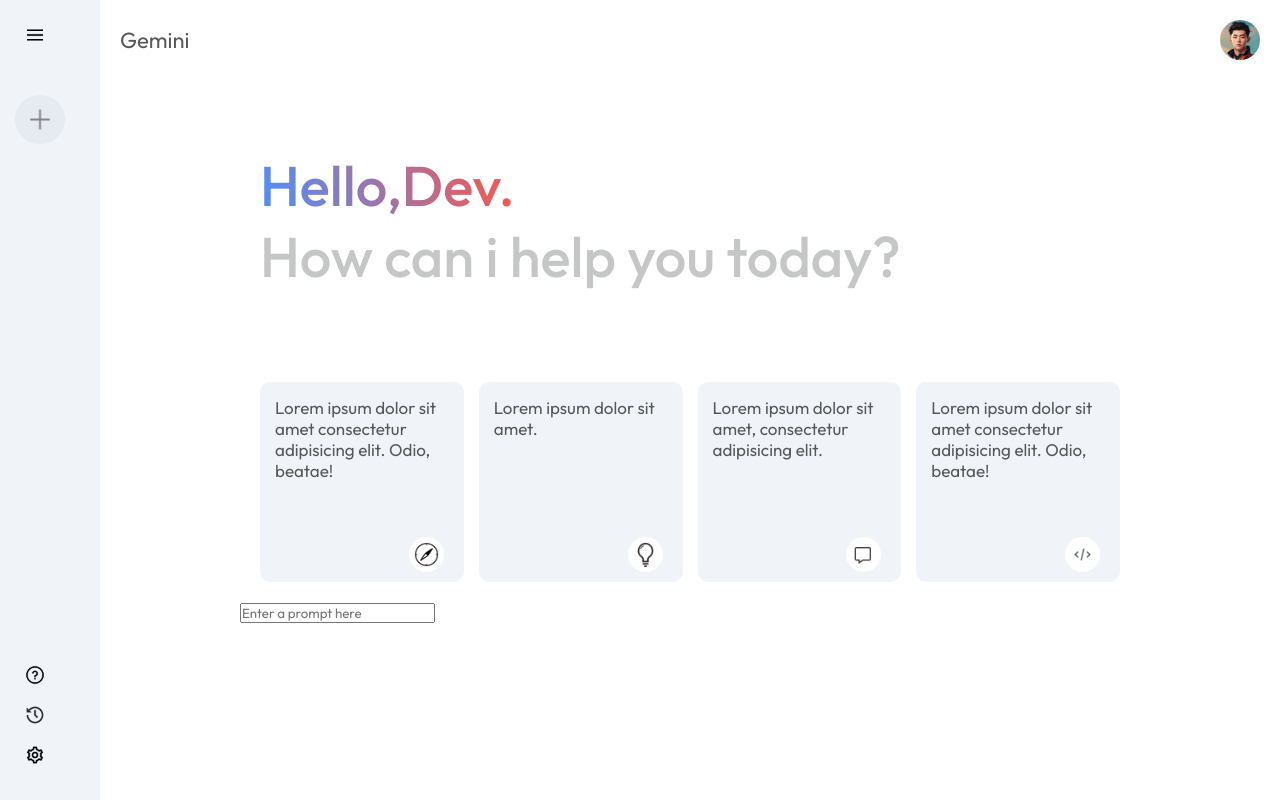
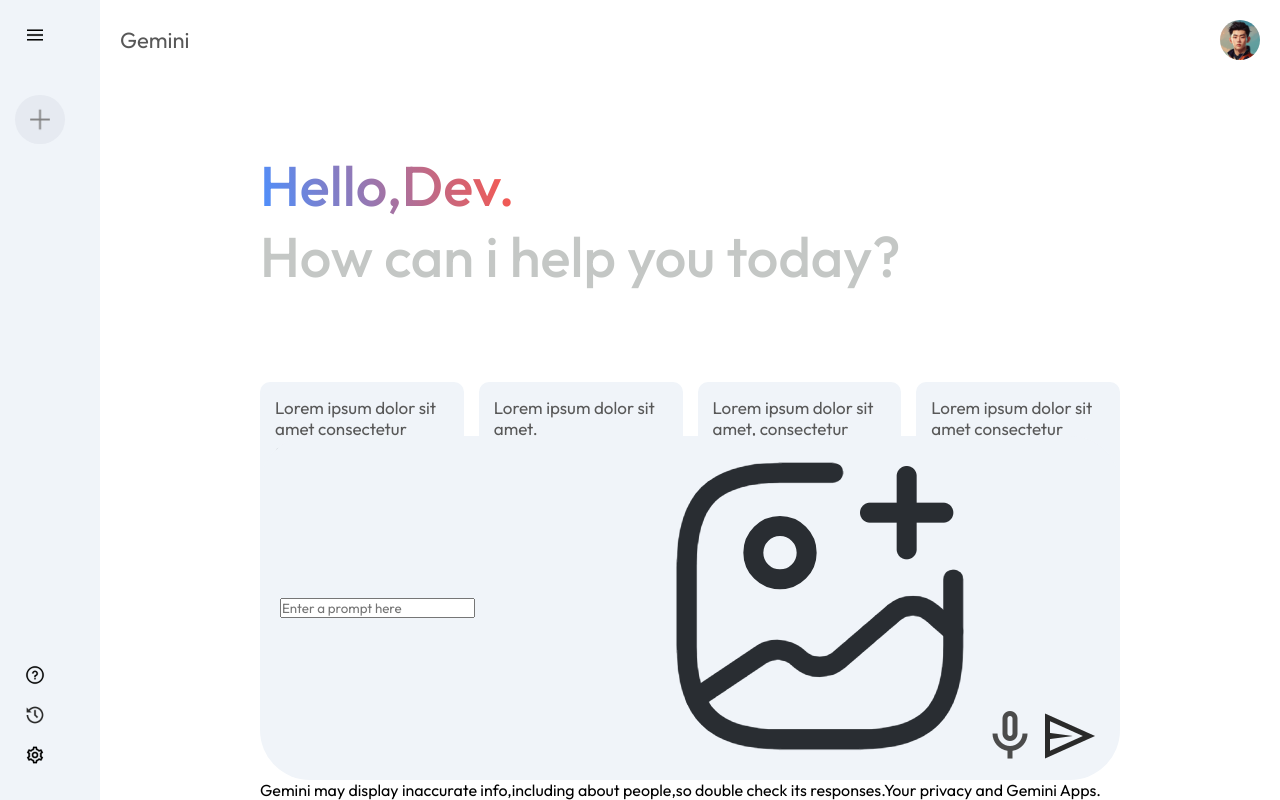
Before and after one commit to Hruth-Vik/Project-8-Gemini-Clone, a React (Vite) app in the folder gemini_clone/: page / in a window 1280 px wide. Built offline with nearby package versions, Linux system fonts and the light colour scheme.

Commit message:
added the search bar styling

```diff
--- a/gemini_clone/src/components/Main/Main.css
+++ b/gemini_clone/src/components/Main/Main.css
@@ -72,3 +72,22 @@
 .main .card:hover{
     background-color: #dfe4ea;
 }
+.main-bottom{
+    position: absolute;
+    bottom: 0;
+    width: 100%;
+    max-width: 900px;
+    padding: 0px 20px;
+    margin: auto;
+
+}
+
+.search-box{
+    display: flex;
+    justify-content: space-between;
+    align-items: center;
+    background-color: #f0f4f9;
+    padding: 10px 20px;
+    border-radius: 50px;
+
+}
--- a/gemini_clone/src/components/Main/Main.jsx
+++ b/gemini_clone/src/components/Main/Main.jsx
@@ -35,9 +35,14 @@
                     <div className="search-box">
                         <input type="text" placeholder='Enter a prompt here' />
                         <div>
-
+                            <img src={assets.gallery_icon} alt="" />
+                            <img src={assets.mic_icon} alt="" />
+                            <img src={assets.send_icon} alt="" />
                         </div>
                     </div>
+                    <p className='bottom-info'>
+                        Gemini may display inaccurate info,including about people,so double check its responses.Your privacy and Gemini Apps.
+                    </p>
                 </div>
             </div>
 
```
